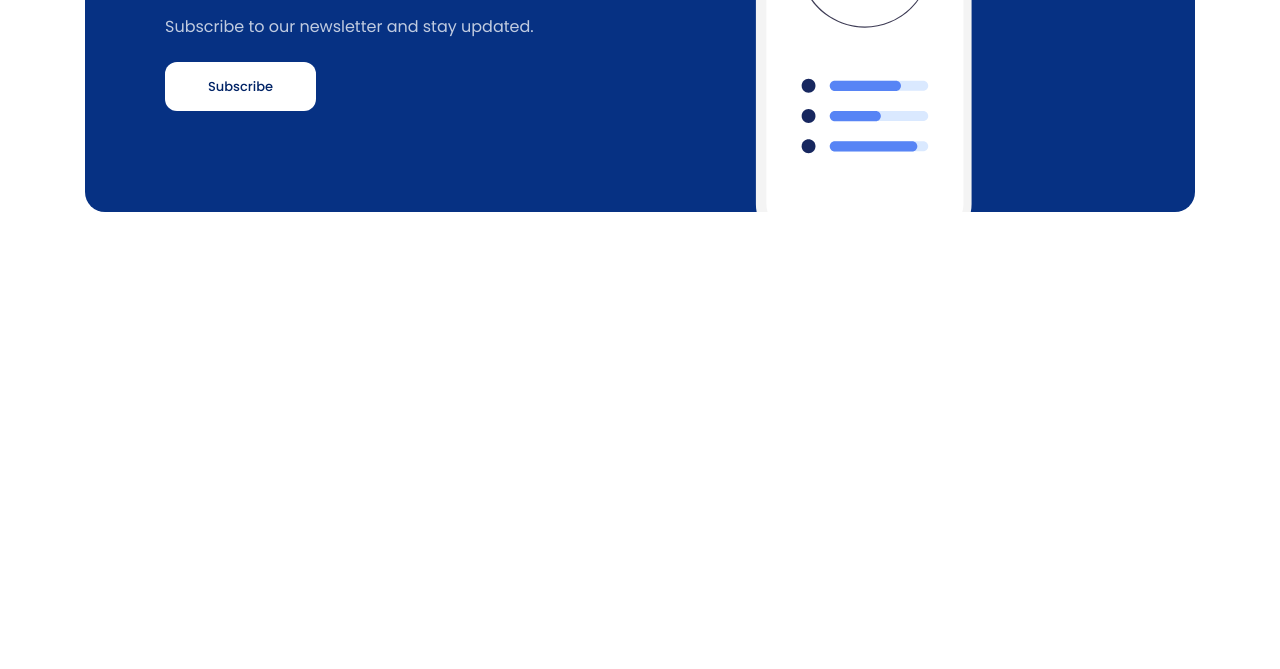
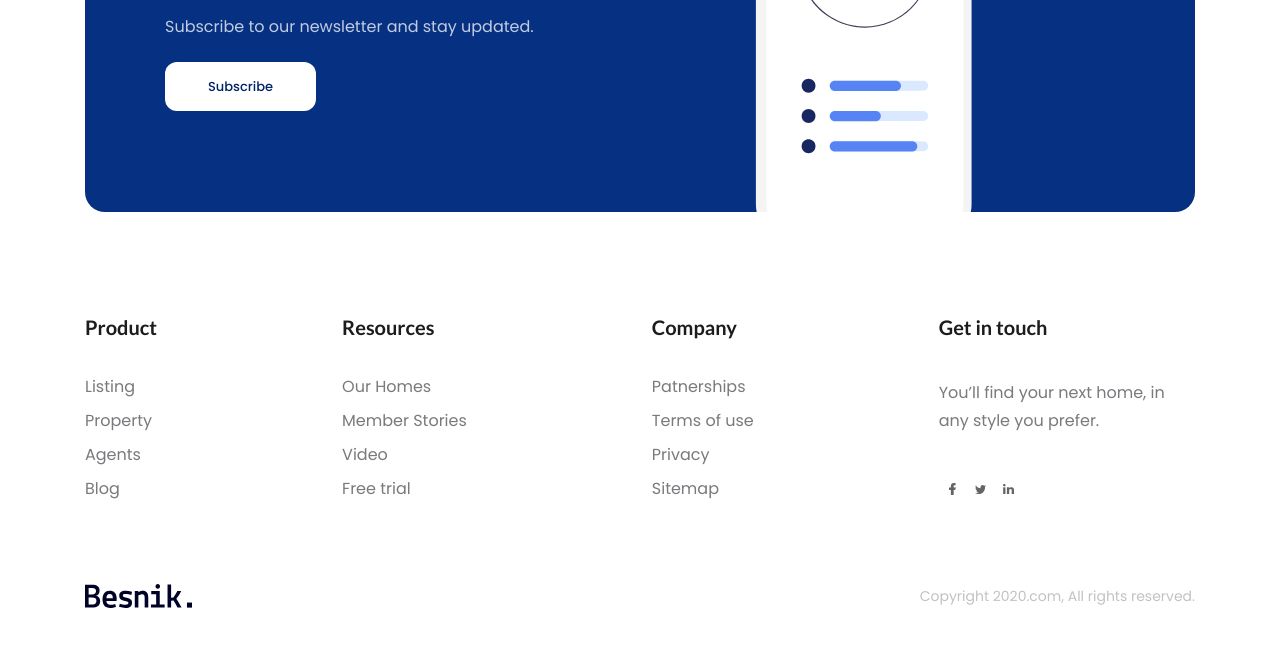
Before and after one commit to vietthai3011/f8-project-01, a plain HTML site: page index.html in a window 1280 px wide. Shown: the part 3671-4340 px from the top of the page. Drawn offline with Linux system fonts and the light colour scheme.

Commit message:
first commit

```diff
--- a/assets/css/styles.css
+++ b/assets/css/styles.css
@@ -292,7 +292,7 @@ a {
     line-height: 1;
 }
 
-.featured .rew {
+.featured .row {
     display: flex;
     justify-content: space-between;
 }
@@ -541,7 +541,6 @@ a {
     background: #063183;
 }
 
-
 /* Đặt width để văn bản dài quá không chọc xuyên hình ảnh */
 .Subscription .info {
     width: 671px;
@@ -578,3 +577,78 @@ a {
     bottom: 0;
     right: 221px;
 }
+
+/* ================= Footer ================= */
+
+.Footer {
+    margin-top: 55px;
+    padding: 50px 0 58px;
+}
+
+.Footer .row {
+    display: flex;
+}
+
+.Footer .row-top {
+    gap: 185px;
+}
+
+.Footer .heading {
+    color: #1c1c1d;
+    font-family: "Lato", sans-serif;
+    font-size: 2rem;
+    font-weight: 700;
+}
+
+.Footer .list,
+.Footer .desc {
+    margin-top: 42px;
+}
+
+.Footer .item {
+    margin-top: 18px;
+}
+
+.Footer .item a,
+.Footer .desc {
+    color: #7a7a7e;
+    font-size: 1.6rem;
+    font-weight: 400;
+    white-space: nowrap;
+}
+
+.Footer .desc {
+    white-space: normal;
+    line-height: 1.75;
+}
+
+.Footer .social {
+    /* Cho display: flex; để xóa bỏ dấy cách của các thẻ con */
+    display: flex;
+    margin-top: 40px;
+}
+/* Mặc dù thẻ con là display: inline; nhưng khi nằm trong thẻ cha display: flex; thì có thể đặt được width, height. NÊn không cần thêm display: inline-block, block; */
+.Footer .social-link {
+    display: flex;
+    align-items: center;
+    justify-content: center;
+    width: 28px;
+    height: 28px;
+}
+
+.Footer .social-link:hover {
+    background: #e8e5e5;
+}
+
+.Footer .row-bottom {
+    display: flex;
+    justify-content: space-between;
+    align-items: center;
+    margin-top: 81px;
+}
+
+.Footer .copyright {
+    color: #c2c2c2;
+    font-size: 14px;
+    font-weight: 400;
+}
--- a/index.html
+++ b/index.html
@@ -4,12 +4,21 @@
         <meta charset="UTF-8" />
         <meta name="viewport" content="width=device-width, initial-scale=1.0" />
         <title>F8 project 01</title>
+        <!-- Reset CSS -->
         <link rel="stylesheet" href="./assets/css/reset.css" />
+        <!-- Embet font -->
         <link rel="stylesheet" href="./assets/fonts/stylesheet.css" />
+        <link rel="preconnect" href="https://fonts.googleapis.com" />
+        <link rel="preconnect" href="https://fonts.gstatic.com" crossorigin />
+        <link
+            href="https://fonts.googleapis.com/css2?family=Lato:wght@700&display=swap"
+            rel="stylesheet"
+        />
+        <!-- Style CSS -->
         <link rel="stylesheet" href="./assets/css/styles.css" />
     </head>
     <body>
-        <main style="height: 20000px">
+        <main>
             <!-- header -->
             <header class="header">
                 <div class="content">
@@ -158,7 +167,7 @@
                 <div class="content">
                     <header>
                         <h2 class="suv-title">Featured Properties</h2>
-                        <div class="rew">
+                        <div class="row">
                             <p class="desc">
                                 Everything you need to know when you're looking
                             </p>
@@ -483,7 +492,7 @@
                             <h2 class="suv-title line-clamp">
                                 Subscribe to our Newsletter!
                             </h2>
-                            <p class="desc line-clamp" style="--line-clamp: 3;">
+                            <p class="desc line-clamp" style="--line-clamp: 3">
                                 Subscribe to our newsletter and stay updated.
                             </p>
                             <a href="#!" class="btn">Subscribe</a>
@@ -496,6 +505,94 @@
                     </div>
                 </div>
             </div>
+
+            <!-- Footer  -->
+            <footer class="Footer">
+                <div class="content">
+                    <div class="row row-top">
+                        <div class="column">
+                            <h3 class="heading">Product</h3>
+                            <ul class="list">
+                                <li class="item">
+                                    <a href="#!">Listing</a>
+                                </li>
+                                <li class="item">
+                                    <a href="#!">Property</a>
+                                </li>
+                                <li class="item">
+                                    <a href="#!">Agents</a>
+                                </li>
+                                <li class="item">
+                                    <a href="#!">Blog</a>
+                                </li>
+                            </ul>
+                        </div>
+                        <div class="column">
+                            <h3 class="heading">Resources</h3>
+                            <ul class="list">
+                                <li class="item">
+                                    <a href="#!">Our Homes</a>
+                                </li>
+                                <li class="item">
+                                    <a href="#!">Member Stories</a>
+                                </li>
+                                <li class="item">
+                                    <a href="#!">Video</a>
+                                </li>
+                                <li class="item">
+                                    <a href="#!">Free trial</a>
+                                </li>
+                            </ul>
+                        </div>
+                        <div class="column">
+                            <h3 class="heading">Company</h3>
+                            <ul class="list">
+                                <li class="item">
+                                    <a href="#!">Patnerships</a>
+                                </li>
+                                <li class="item">
+                                    <a href="#!">Terms of use</a>
+                                </li>
+                                <li class="item">
+                                    <a href="#!">Privacy</a>
+                                </li>
+                                <li class="item">
+                                    <a href="#!">Sitemap</a>
+                                </li>
+                            </ul>
+                        </div>
+                        <div class="column">
+                            <h3 class="heading">Get in touch</h3>
+                            <p class="desc">
+                                You’ll find your next home, in any style you
+                                prefer.
+                            </p>
+                            <div class="social">
+                                <a href="#!" class="social-link">
+                                    <img src="./assets/img/facebook.svg" alt="" />
+                                </a>
+                                <a href="#!" class="social-link">
+                                    <img src="./assets/img/x.svg" alt="" />
+                                </a>
+                                <a href="#!" class="social-link">
+                                    <img src="./assets/img/linkin.svg" alt="" />
+                                </a>
+                            </div>
+                        </div>
+                    </div>
+
+                    <div class="row row-bottom">
+                        <img
+                            src="./assets/img/logo.svg"
+                            alt="Besnik."
+                            class="logo"
+                        />
+                        <p class="copyright">
+                            Copyright 2020.com, All rights reserved.
+                        </p>
+                    </div>
+                </div>
+            </footer>
         </main>
     </body>
 </html>
```
Also changed, not shown: assets/img/facebook.svg (added), assets/img/linkin.svg (added), assets/img/social-icon.svg (added), assets/img/x.svg (added).
